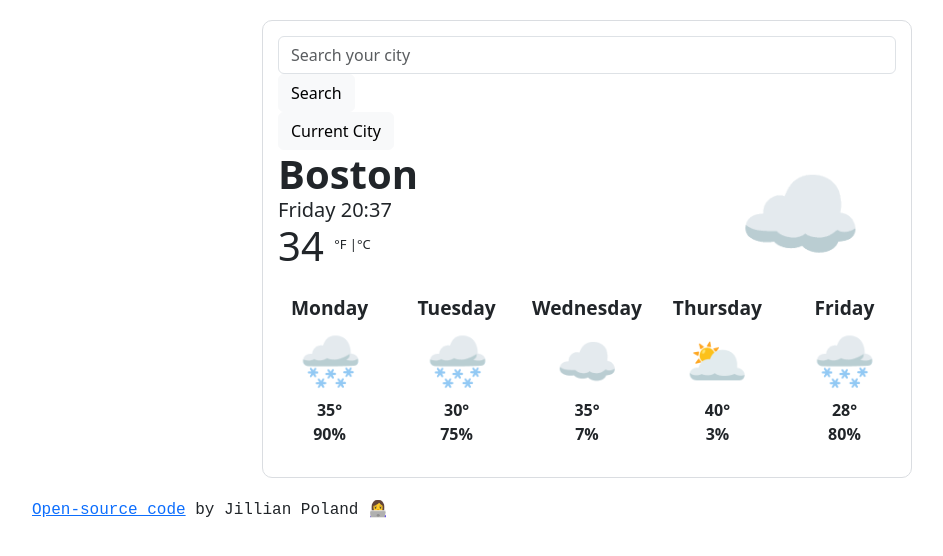
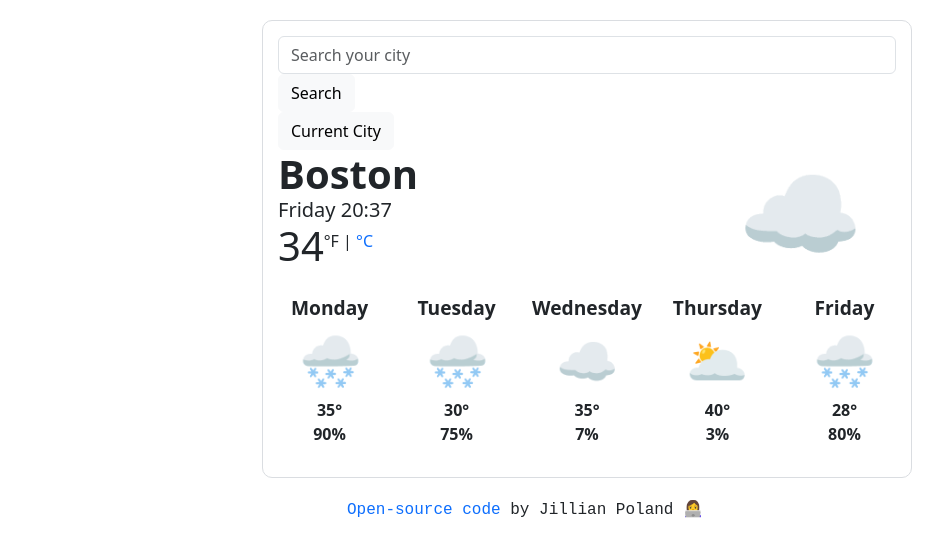
Before and after one commit to jillpoland/weather-app-utd, a website built with Parcel: page index.html in a window 1280 px wide. Shown: the whole page, without its empty margins (53-996 px from the left). Built offline with nearby package versions, Linux system fonts and the light colour scheme; a web font is replaced by a local one.

Commit message:
CSS Clean up to display temp conversions easier and use flexbox for key information

```diff
--- a/index.html
+++ b/index.html
@@ -18,10 +18,11 @@
       rel="stylesheet"
     />
     <script src="https://unpkg.com/axios@1.1.2/dist/axios.min.js"></script>
+    <link rel="stylesheet" href="src/styles.css" />
   </head>
-  <link rel="stylesheet" href="src/styles.css" />
   <body>
     <div class="container">
+      <div class="weather-app-wrapper">
         <div class="weather-app">
           <form action="" id="input-city">
             <div class="form-group">
@@ -41,12 +42,16 @@
           </button>
           <div class="row">
             <h1 class="col-8">
-            <ul class="head-list">
-              <li class="city-name head" id="city-display-name">Boston</li>
+              <ul class="head-list d-flex flex-column">
+                <li class="city-name head float-left" id="city-display-name">
+                  Boston
+                </li>
                 <li id="display-date" class="head">Date Time</li>
                 <li class="head">
-                <span id="display-temp"> 34 </span>
-                <span class="float-left temp-units"> °F |°C </span>
+                  <span id="display-temp" class="float-left">34</span
+                  ><span class="float-left temp-units"
+                    >°F | <a href="#">°C</a></span
+                  >
                 </li>
               </ul>
             </h1>
@@ -106,13 +111,16 @@
             </div>
           </div>
         </div>
-    </div>
         <div class="signature">
-      <a href="https://github.com/jillpoland/weather-app-utd" target="_blank"
+          <a
+            href="https://github.com/jillpoland/weather-app-utd"
+            target="_blank"
             >Open-source code</a
           >
           by Jillian Poland 👩‍💻
         </div>
+      </div>
+    </div>
     <script src="src/index.js"></script>
   </body>
 </html>
--- a/src/styles.css
+++ b/src/styles.css
@@ -1,3 +1,8 @@
+.weather-app-wrapper {
+  max-width: 650px;
+  margin: auto;
+}
+
 .weather-app {
   border: 1px solid #dadde1;
   padding: 15px;
@@ -12,9 +17,10 @@
 }
 
 .temp-units {
-  font-size: small;
+  font-size: 16px;
   position: relative;
-  top: -12px;
+  top: -14px;
+  padding: 0;
 }
 
 .details {
@@ -47,6 +53,7 @@
 .signature {
   font-family: "PT Mono", monospace;
   padding-left: 85px;
+  margin: 20px auto;
 }
 
 #display-date {
@@ -60,3 +67,7 @@
 .head {
   display: block;
 }
+
+a {
+  text-decoration: none;
+}
```
Lines whose indentation alone changed are shown as unchanged.
